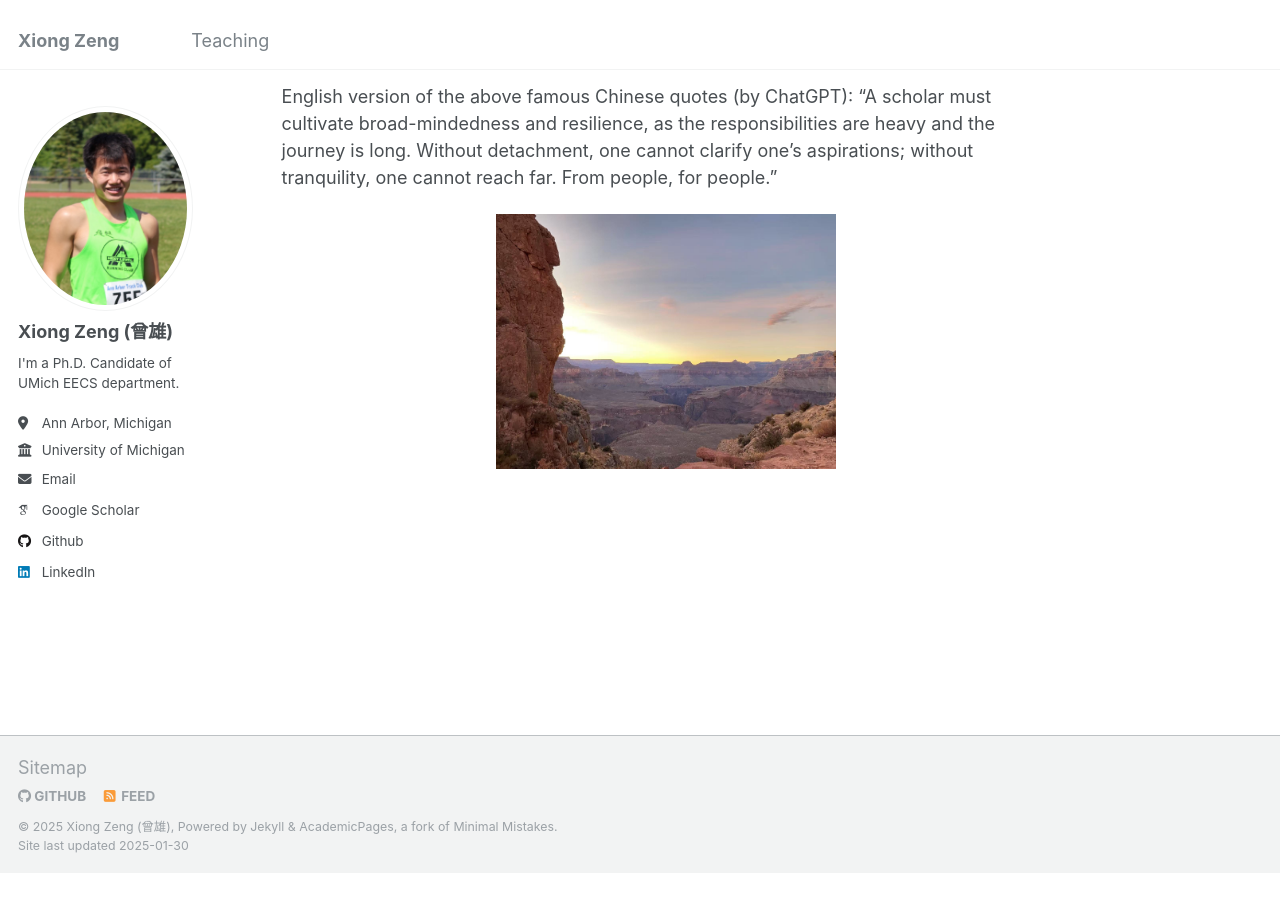
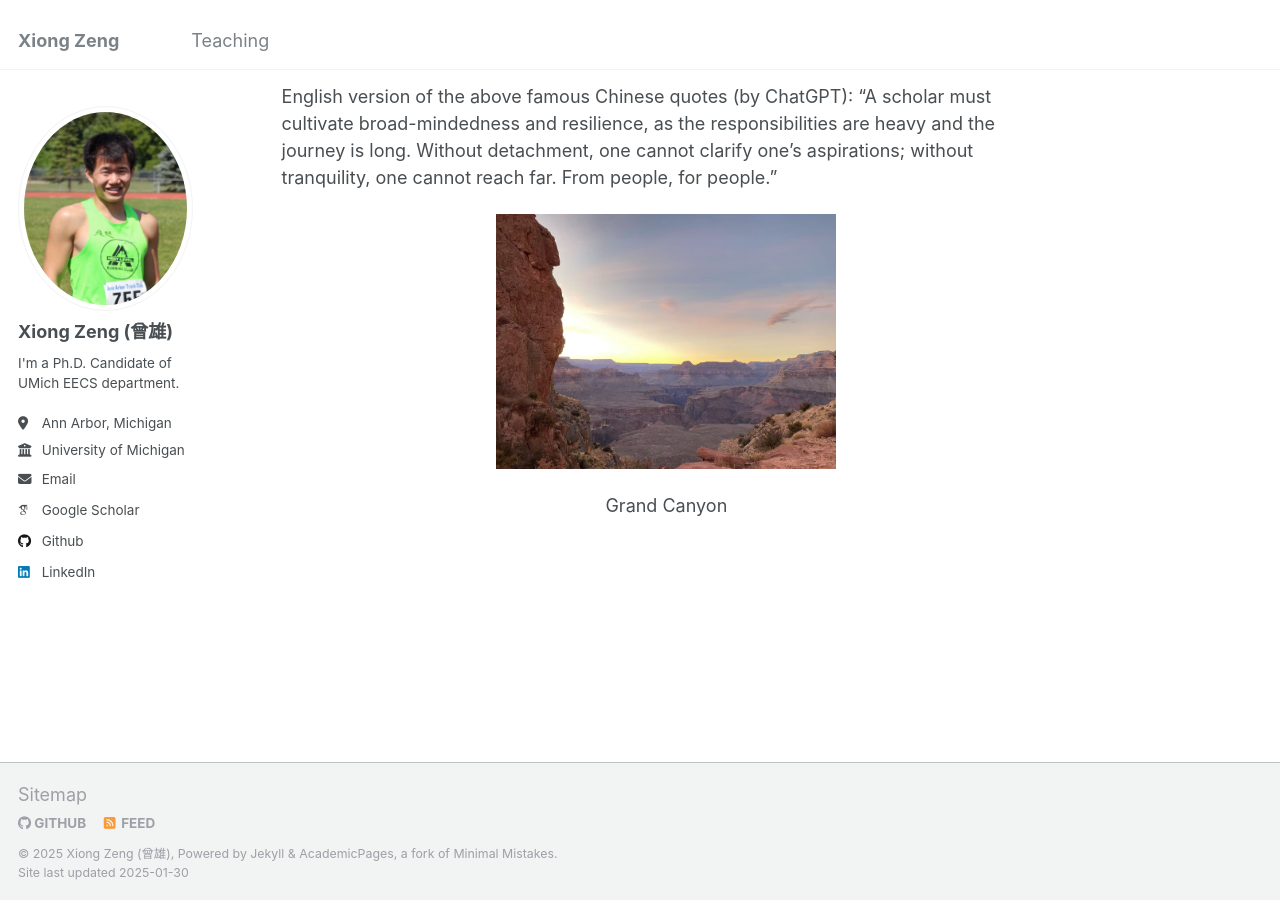
Before and after one commit to zengxiong111/zengxiong.github.io, a Jekyll site: the page built from _pages/about.md, in a window 1280 px wide and 900 px high, scrolled down 989 px. Built offline with Jekyll 4.4.1, drawn with Linux system fonts in a browser that asks for light colours; some web fonts are replaced; before the commit the page ends 1862 px from its top, so only the background shows below that.

Commit message:
Update about.md

```diff
--- a/_pages/about.md
+++ b/_pages/about.md
@@ -40,3 +40,7 @@ English version of the above famous Chinese quotes (by ChatGPT): "A scholar must
 <p align="center">
     <img src="https://github.com/zengxiong111/zengxiong.github.io/blob/master/files/grand_canyon.jpg" alt="Grand Canyon" width="340" height="240" />
 </p>
+
+<div align="center">
+    Grand Canyon
+</div>
```
